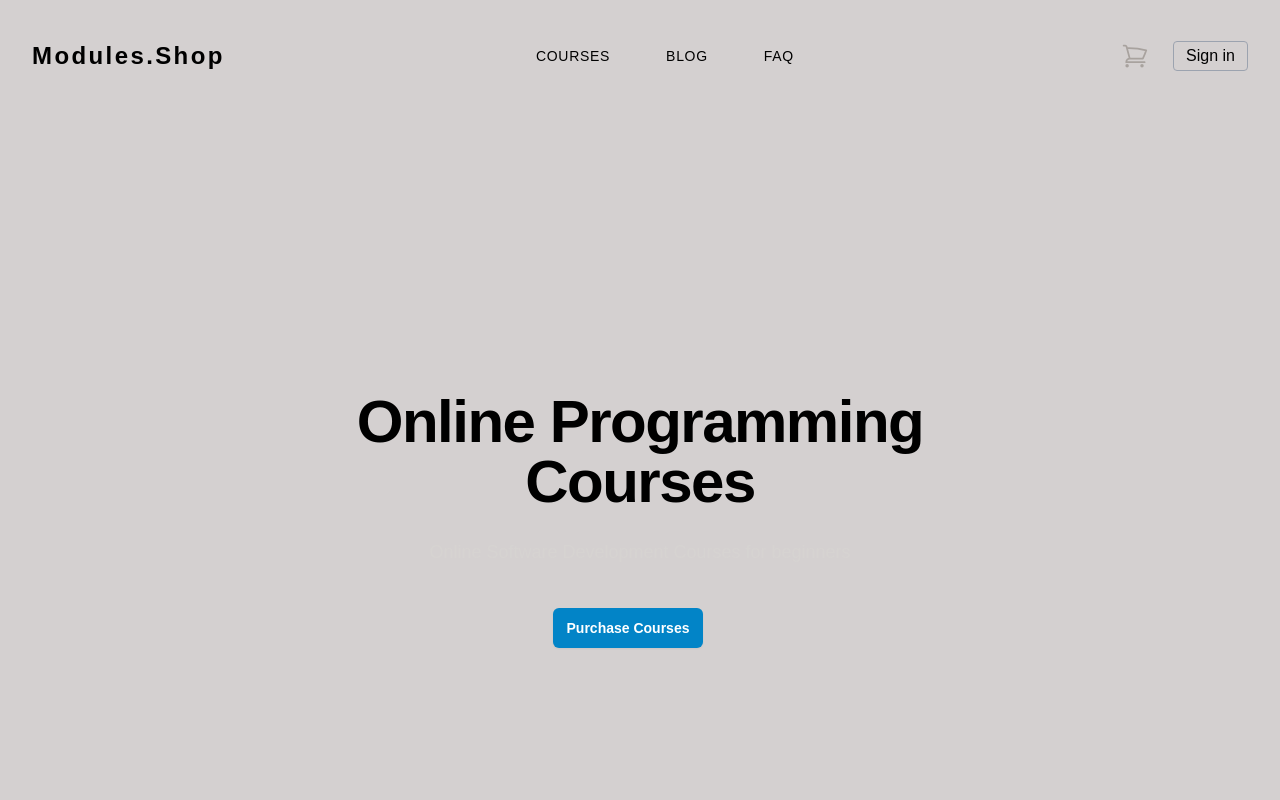
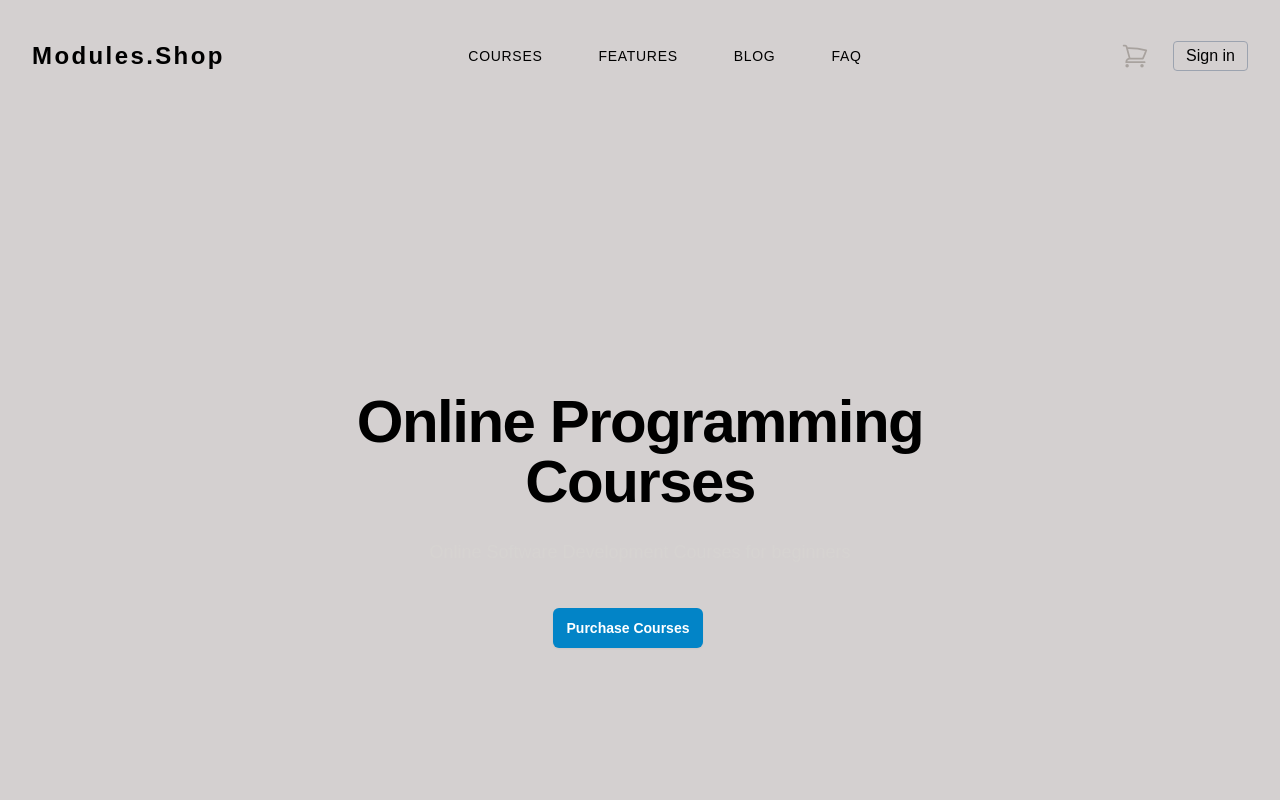
Before and after one commit to CristianM100/Modules.Shop, a Next.js app: page / in a window 1280 px wide. Shown: the top 800 px of the page. Built offline with nearby package versions, Linux system fonts and the light colour scheme; no server answers.

Commit message:
add features in the nav bar

```diff
--- a/components/layout/Header.tsx
+++ b/components/layout/Header.tsx
@@ -30,6 +30,9 @@ const Header = () => {
           <ul className='text-black flex items-center gap-14'>
             <li className='text-sm font-medium uppercase tracking-wider'>
               <Link href='/products'>Courses</Link>
+            </li>
+            <li className='text-sm font-medium uppercase tracking-wider'>
+              <Link href='/features'>Features</Link>
             </li>
             <li className='text-sm font-medium uppercase tracking-wider'>
               <Link href='/blog'>Blog</Link>
```
